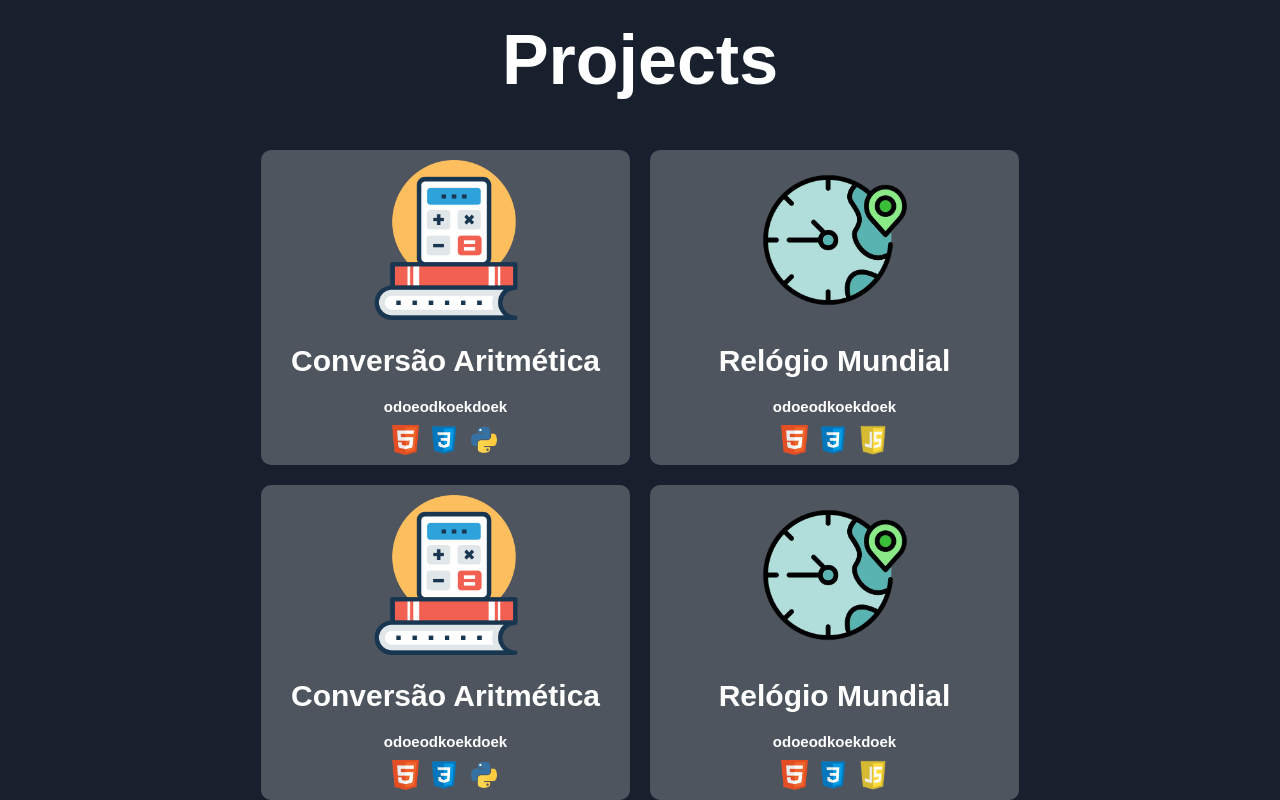
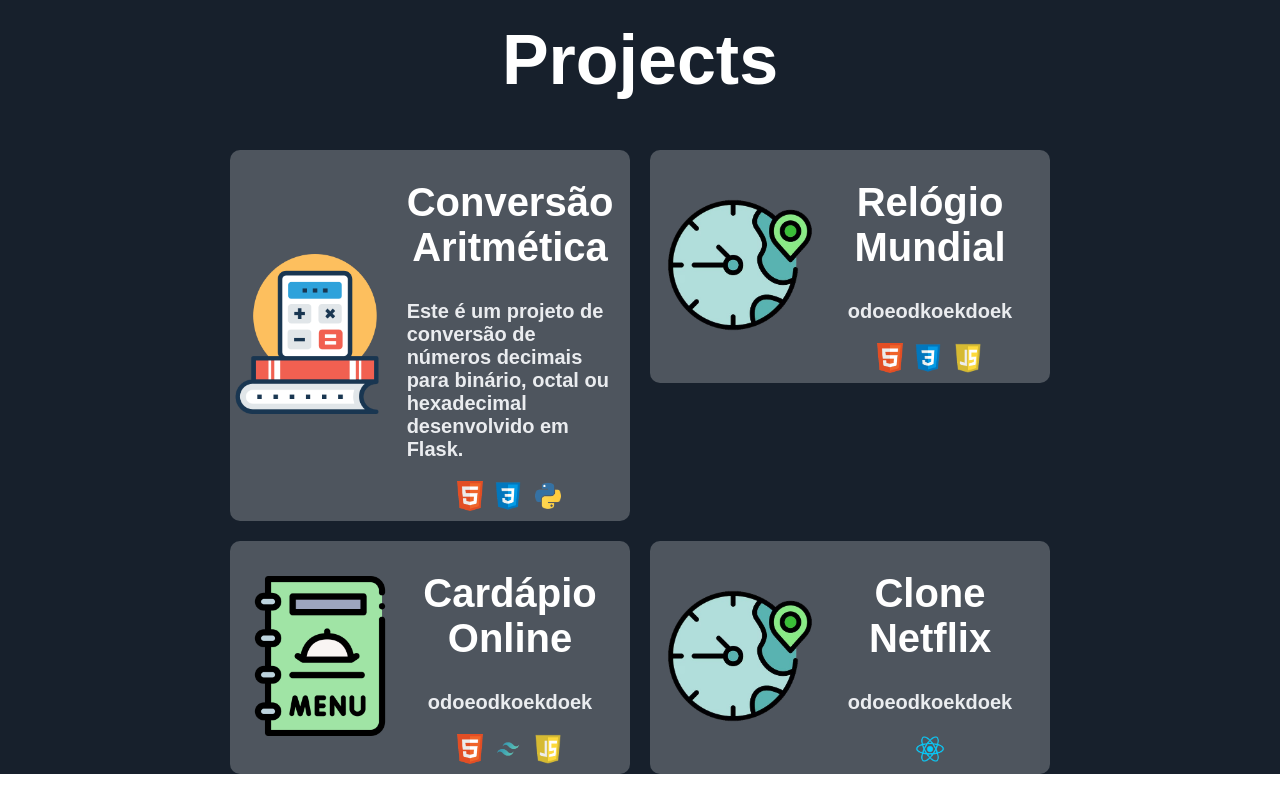
Before and after one commit to LucasBondeDeSouza/portfolio, a React (Create React App) app: page / in a window 1280 px wide. Shown: the part 1840-2640 px from the top of the page. After the commit the page ends 2614 px from the top, so only its background shows below. Built offline with nearby package versions, Linux system fonts and the light colour scheme.

Commit message:
atualização

```diff
--- a/src/Components/Projects.css
+++ b/src/Components/Projects.css
@@ -33,11 +33,24 @@ a {
     background-color: #4E555E;
     padding: 10px;
     border-radius: 10px;
+    max-width: 400px;
     cursor: pointer;
+    transition: all .5s ease;
+}
+
+.Projects--card:hover {
+    transform: translateY(-10px);
 }
 
 .Projects--image img {
     height: 150px;
+}
+
+.Projects--info {
+    display: flex;
+    flex-direction: column;
+    justify-content: center;
+    align-items: center;
 }
 
 .Projects--name {
@@ -46,16 +59,20 @@ a {
 }
 
 .Projects--name > h2 {
+    text-align: center;
     color: #fff;
     font-size: 30px;
 }
 
 .Projects--description {
-    padding: 10px 20px;
+    padding: 20px;
+    max-width: 300px;
+    word-wrap: break-word;
 }
 
 .Projects--description p {
     font-size: 15px;
+    color: #EAECEF;
 }
 
 .Projects--languages {
@@ -73,7 +90,30 @@ a {
         grid-template-columns: repeat(2, 1fr);
     }
 
+    .Projects--card {
+        flex-direction: row;
+    }
+
+    .Projects--name > h2 {
+        font-size: 40px;
+    }
+
+    .Projects--info {
+        display: flex;
+        flex-direction: column;
+        align-items: center;
+        justify-content: center;
+    }
+
     .Projects--image img {
         height: 160px;
     }
+
+    .Projects--description {
+        max-width: 250px;
+    }
+
+    .Projects--description p {
+        font-size: 20px;
+    }
 }
--- a/src/Components/Projects.js
+++ b/src/Components/Projects.js
@@ -4,6 +4,7 @@ import './Projects.css'
 
 import Conversao_aritmetica from '../assets/conversao-aritmetica.png'
 import Relogio_mundial from '../assets/relogio-mundial.png'
+import Cardapio_online from '../assets/cardapio-online.png'
 
 import Logo_HTML from '../assets/logo-html.png'
 import Logo_CSS from '../assets/logo-css.png'
@@ -29,16 +30,18 @@ export default () => {
                         <div className="Projects--image">
                             <img src={Conversao_aritmetica} alt="Conversão Aritmética" />
                         </div>
+                        <div className="Projects--info">
                             <div className="Projects--name">
                                 <h2>Conversão Aritmética</h2>
                             </div>
                             <div className="Projects--description">
-                            <p>odoeodkoekdoek</p>
+                                <p>Este é um projeto de conversão de números decimais para binário, octal ou hexadecimal desenvolvido em Flask.</p>
                             </div>
                             <div className="Projects--languages">
                                 <img src={Logo_HTML} alt="HTML" />
                                 <img src={Logo_CSS} alt="CSS" />
                                 <img src={Logo_Python} alt="Python" />
+                            </div>
                         </div>
                     </div>
                 </a>
@@ -48,6 +51,7 @@ export default () => {
                         <div className="Projects--image">
                             <img src={Relogio_mundial} alt="Relógio Mundial" />
                         </div>
+                        <div className="Projects--info">
                             <div className="Projects--name">
                                 <h2>Relógio Mundial</h2>
                             </div>
@@ -60,23 +64,26 @@ export default () => {
                                 <img src={Logo_JS} alt="JavaScript" />
                             </div>
                         </div>
+                    </div>
                 </a>
 
-                <a href="https://conversao-decimal.vercel.app/" target="_blank">
+                <a href="https://cardapio-online-lac.vercel.app/" target="_blank">
                     <div className="Projects--card">
                         <div className="Projects--image">
-                            <img src={Conversao_aritmetica} alt="Conversão Aritmética" />
+                            <img src={Cardapio_online} alt="Cardapio online" />
                         </div>
+                        <div className="Projects--info">
                             <div className="Projects--name">
-                            <h2>Conversão Aritmética</h2>
+                                <h2>Cardápio Online</h2>
                             </div>
                             <div className="Projects--description">
                                 <p>odoeodkoekdoek</p>
                             </div>
                             <div className="Projects--languages">
                                 <img src={Logo_HTML} alt="HTML" />
-                            <img src={Logo_CSS} alt="CSS" />
-                            <img src={Logo_Python} alt="Python" />
+                                <img src={Logo_Tailwind} alt="Tailwind" />
+                                <img src={Logo_JS} alt="JavaScript" />
+                            </div>
                         </div>
                     </div>
                 </a>
@@ -86,16 +93,16 @@ export default () => {
                         <div className="Projects--image">
                             <img src={Relogio_mundial} alt="Relógio Mundial" />
                         </div>
+                        <div className="Projects--info">
                             <div className="Projects--name">
-                            <h2>Relógio Mundial</h2>
+                                <h2>Clone Netflix</h2>
                             </div>
                             <div className="Projects--description">
                                 <p>odoeodkoekdoek</p>
                             </div>
                             <div className="Projects--languages">
-                            <img src={Logo_HTML} alt="HTML" />
-                            <img src={Logo_CSS} alt="CSS" />
-                            <img src={Logo_JS} alt="JavaScript" />
+                                <img src={Logo_React} alt="HTML" />
+                            </div>
                         </div>
                     </div>
                 </a>
```
Also changed, not shown: src/assets/cardapio-online.png (added). Lines whose indentation alone changed are shown as unchanged.
